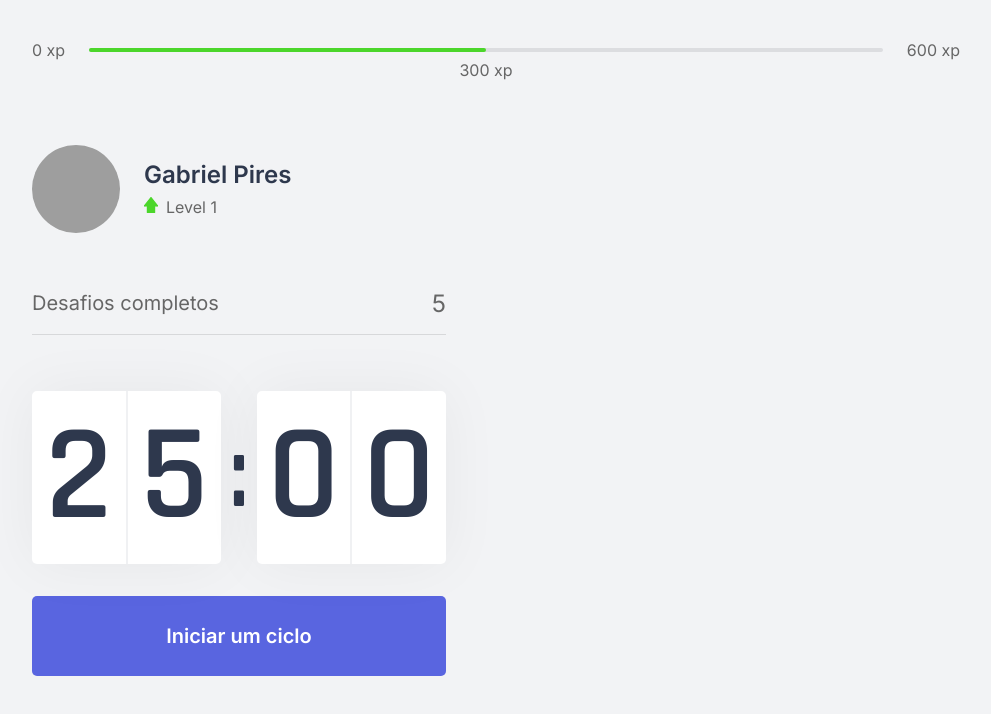
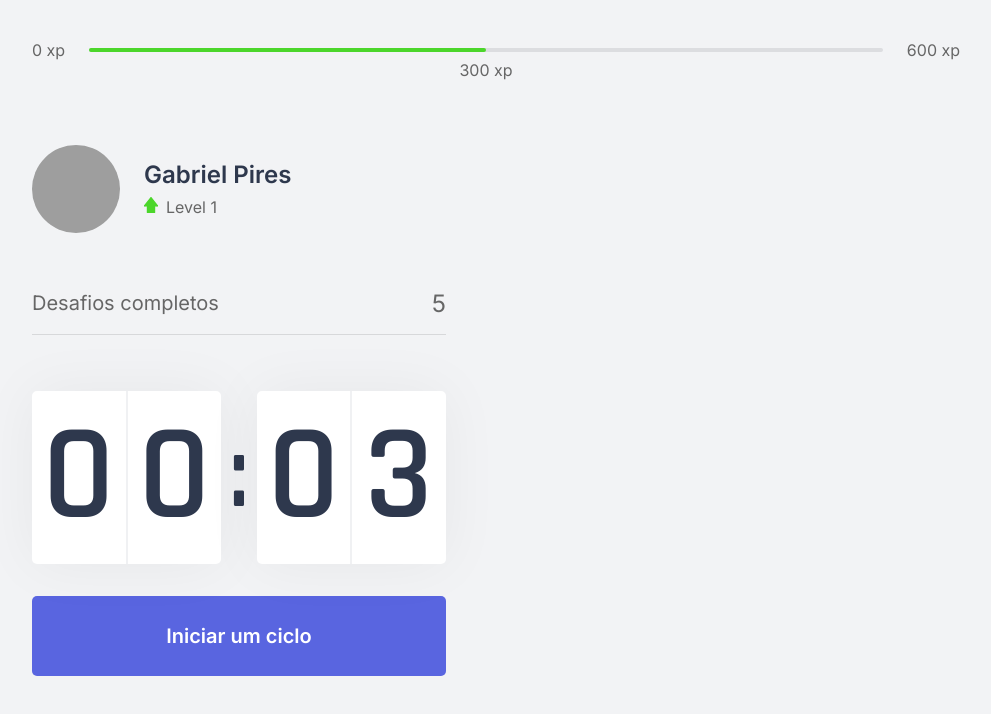
Before and after one commit to GabriPires/moveit, a Next.js app: page / in a window 1280 px wide. Shown: the top 714 px of the page, without its empty margins (144-1135 px from the left). Built offline with nearby package versions, Linux system fonts and the light colour scheme; grey boxes are pictures that could not be loaded.

Commit message:
Estado para finalização do countdown

```diff
--- a/src/components/Countdown.tsx
+++ b/src/components/Countdown.tsx
@@ -4,8 +4,9 @@ import styles from '../styles/components/Countdown.module.css';
 let countdownTimeout: NodeJS.Timeout;
 
 export function Countdown() {
-  const [time, setTime] = useState(25 * 60);
+  const [time, setTime] = useState(0.05 * 60);
   const [isActive, setIsActive] = useState(false);
+  const [hasFinished, setHasFinished] = useState(false);
 
   const minutes = Math.floor(time / 60);
   const seconds = time % 60;
@@ -20,6 +21,7 @@ export function Countdown() {
   function resetCountdown() {
     clearTimeout(countdownTimeout);
     setIsActive(false);
+    setTime(0.05 * 60);
   }
 
   useEffect(() => {
@@ -27,6 +29,9 @@ export function Countdown() {
       countdownTimeout = setTimeout(() => {
         setTime(time -1);
       }, 1000)
+    } else if (isActive && time === 0){
+      setHasFinished(true);
+      setIsActive(false);
     }
   }, [isActive, time])
 
```
